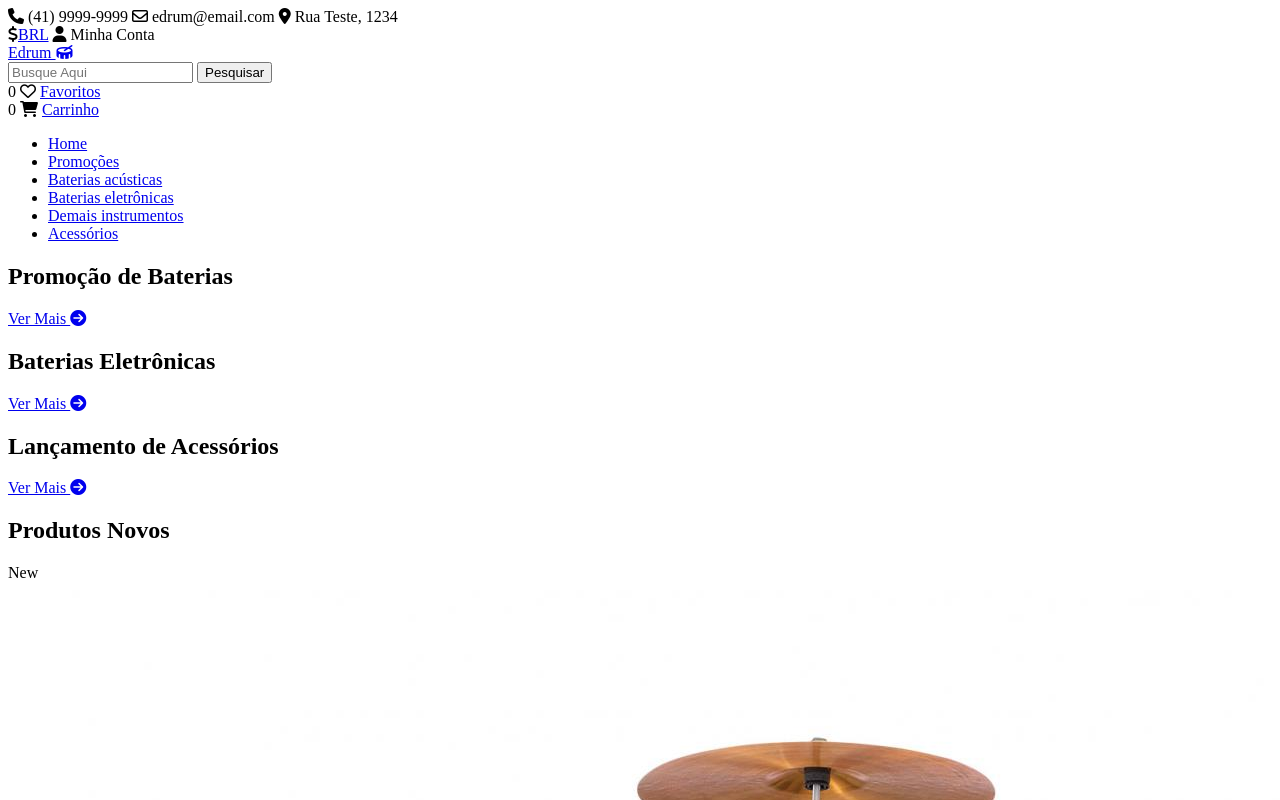
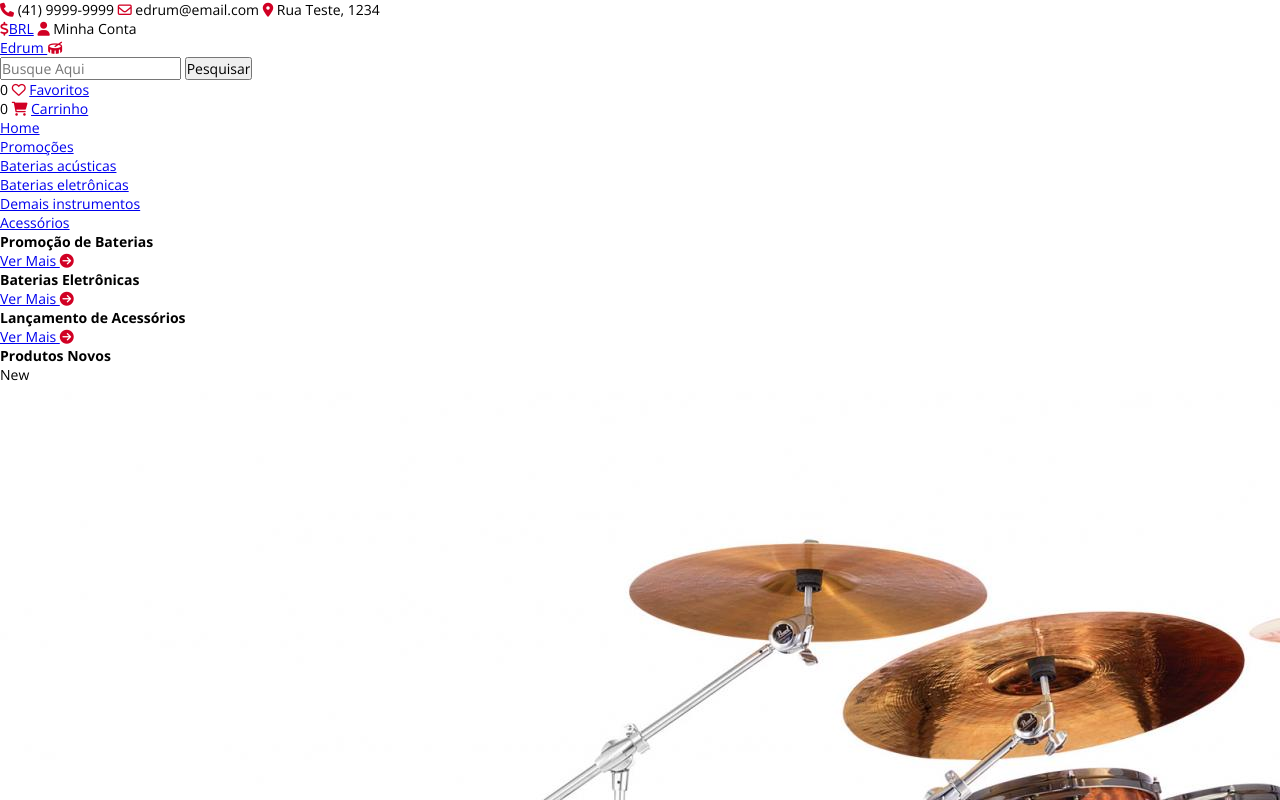
Before and after one commit to GabrielPesch/E-drum-commerce, a plain HTML site: page index.html in a window 1280 px wide. Shown: the top 800 px of the page. Drawn offline with nearby package versions, Linux system fonts and the light colour scheme.

Commit message:
:sparkles: feat: Created SASS Variables and Reset

```diff
--- /dev/null
+++ b/sass/1-base/_base-mixins.sass
@@ -0,0 +1,3 @@
+@mixin mobile
+  @media(max-width  : 425px)
+    @content
--- /dev/null
+++ b/sass/1-base/_reset.sass
@@ -0,0 +1,21 @@
+@use 'variables'
+
+html
+  font-size: 14px
+
+*
+  padding: 0
+  margin: 0
+  box-sizing: border-box
+  font-family: 'Open Sans'
+  font-size: 1rem
+
+i
+  color: variables.$primary-color
+  transition: .4s
+
+  &:hover
+    color: variables.$primary-color
+
+ul
+  list-style: none
--- /dev/null
+++ b/sass/1-base/_variables.sass
@@ -0,0 +1,9 @@
+$primary-color:  #d10024
+$light-color: #fff
+$dark-color: #333
+$gray-text-color: #b9babc
+$bg-color:  #15161d
+$secondary-bg-color:  #1e1f29
+$section-bg-color: #e5e7ed
+$link-color: #2b2d42
+$container-width: 1170px
--- a/sass/1-base/base.sass
+++ b/sass/1-base/base.sass
@@ -1,3 +1,2 @@
-h1
-  color: red
-  font-family: 'Open Sans, sans-serif'
+@use 'variables'
+@use 'reset'
```
Also changed, not shown: css/app.css, 1 other file.
